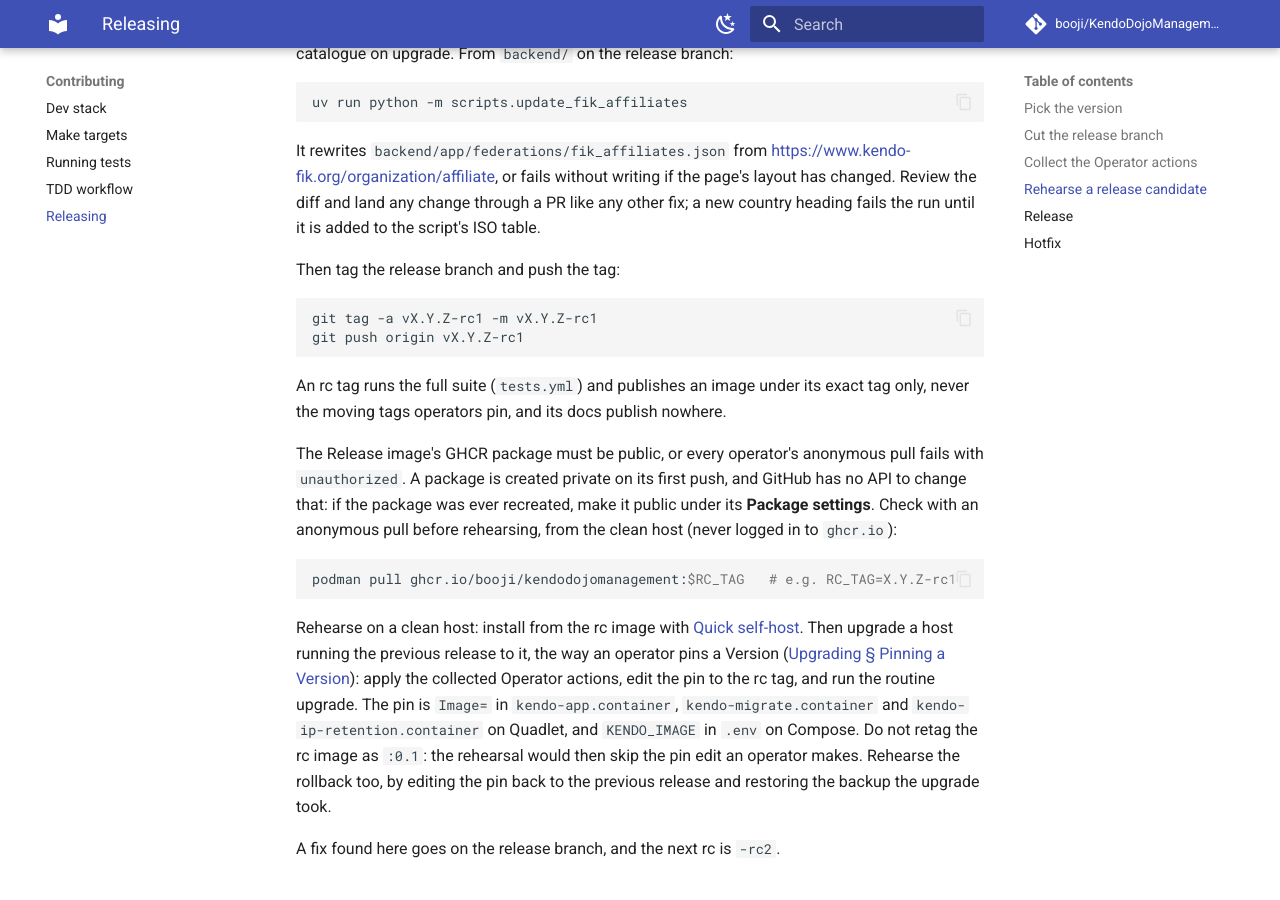
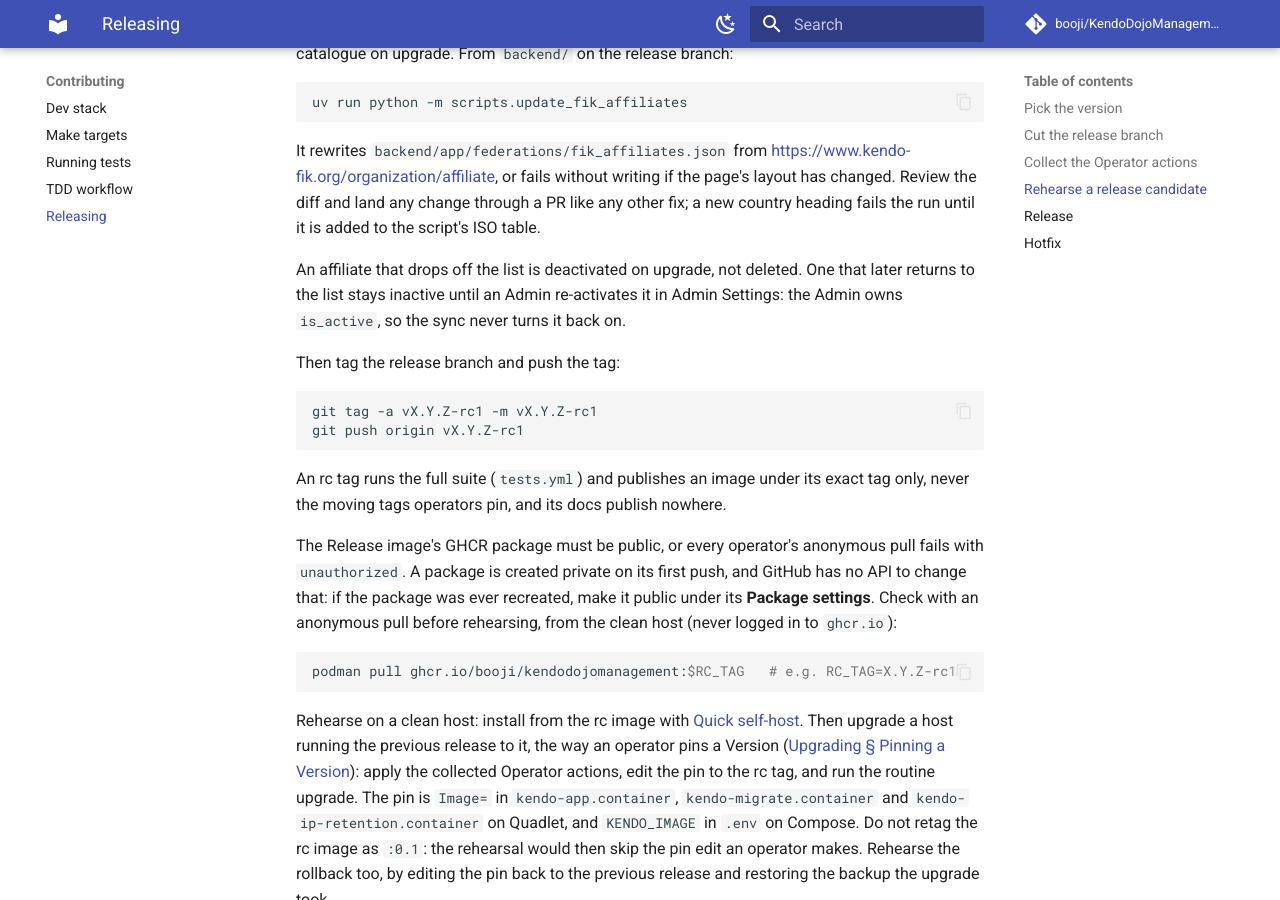
Before and after one commit to booji/KendoDojoManagement, an MkDocs documentation site: the page built from docs/contributing/releasing.md, in a window 1280 px wide and 900 px high, scrolled down 2006 px. Built offline with MkDocs 1.6.1 and Material for MkDocs 9.7.7, drawn with Linux system fonts in a browser that asks for light colours; comment, search, counter and statistics services are not loaded; the version menu is left out.

Commit message:
docs(federations): returning FIK affiliate stays inactive until an Admin acts (#613)

````diff
--- a/docs/contributing/releasing.md
+++ b/docs/contributing/releasing.md
@@ -93,6 +93,11 @@ if the page's layout has changed. Review the diff and land any change through
 a PR like any other fix; a new country heading fails the run until it is added
 to the script's ISO table.
 
+An affiliate that drops off the list is deactivated on upgrade, not deleted.
+One that later returns to the list stays inactive until an Admin re-activates
+it in Admin Settings: the Admin owns `is_active`, so the sync never turns it
+back on.
+
 Then tag the release branch and push the tag:
 
 ```bash
````
Also changed, not shown: 1 other file.
